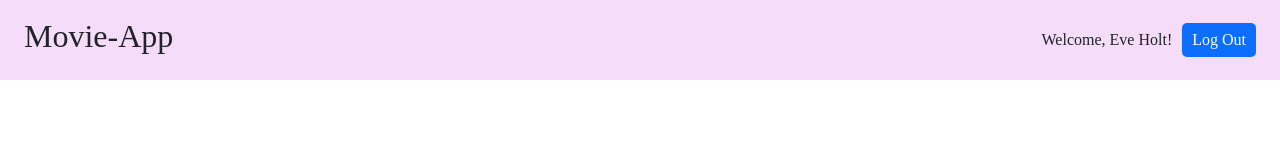
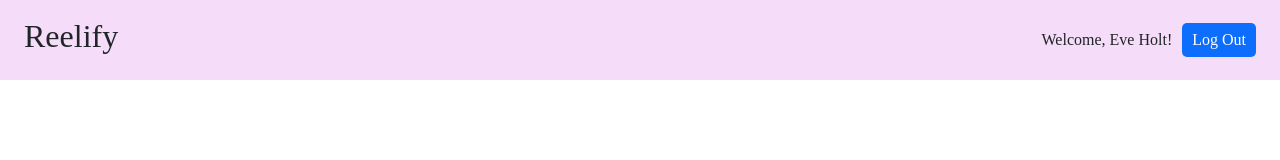
Before and after one commit to shreyapatelcs20/W3villa-Movie-App, a React (Vite) app in the folder movie-app/: page /Header in a window 1280 px wide. Shown: the top 160 px of the page. Built offline with nearby package versions, Linux system fonts and the light colour scheme.

Commit message:
Update Header.jsx

```diff
--- a/movie-app/src/Components/Header.jsx
+++ b/movie-app/src/Components/Header.jsx
@@ -27,7 +27,7 @@ function Header() {
   return (
     <div className="navbar">
       <div className="navbar-logo">
-        <h2>Movie-App</h2>
+        <h2>Reelify</h2>
       </div>
       <div className="navbar-user">
         {isLoggedIn ? (
```
